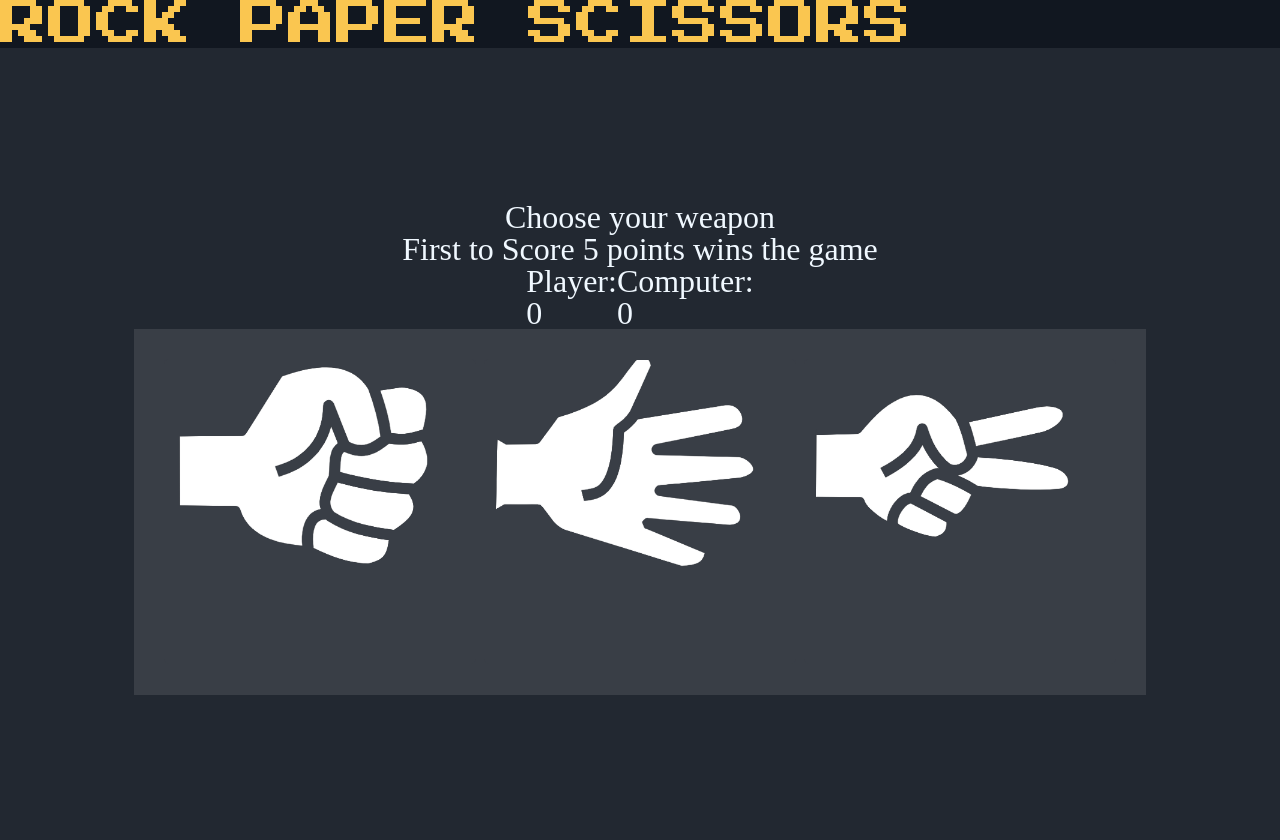
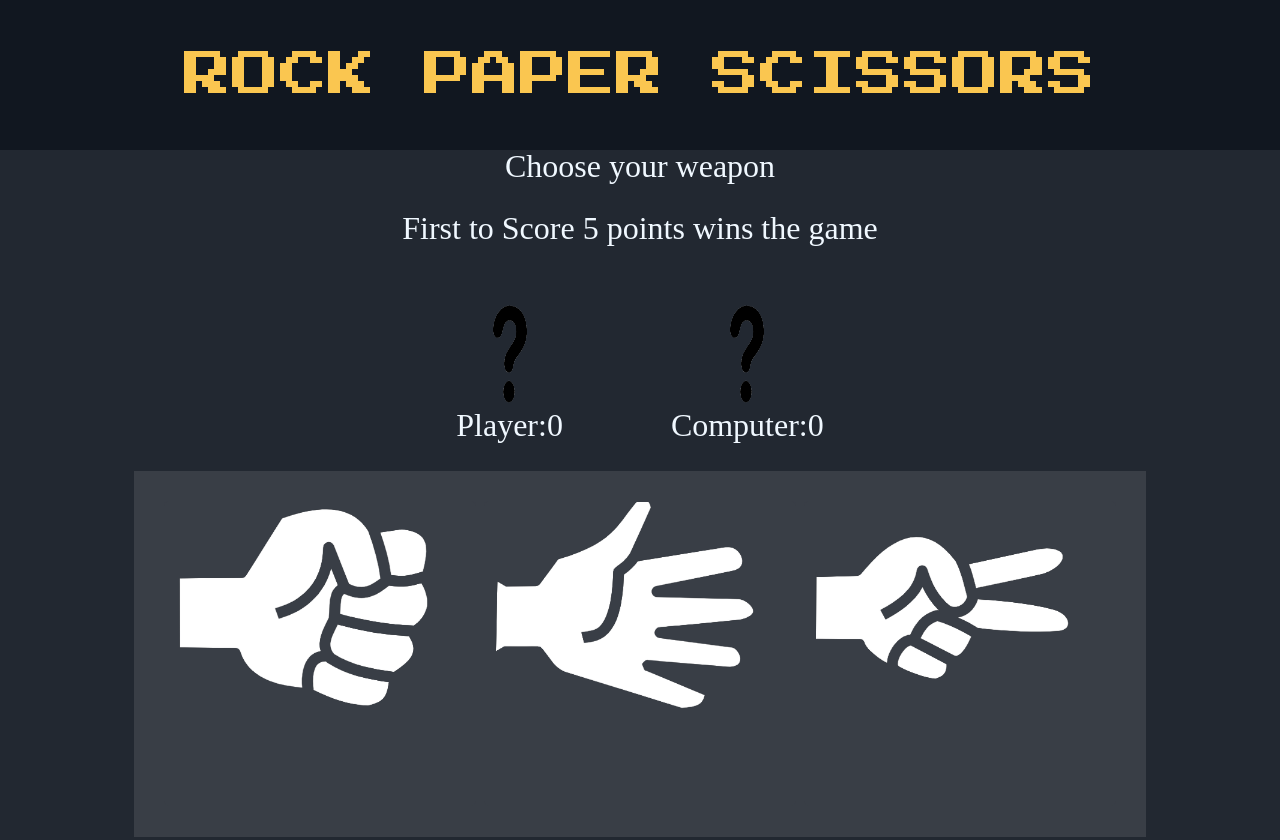
Before and after one commit to marcosferr/rock-papers-scissors, a plain HTML site: page index.html in a window 1280 px wide. Shown: the top 840 px of the page. Drawn offline with Linux system fonts and the light colour scheme.

Commit message:
Update UI

```diff
--- a/index.html
+++ b/index.html
@@ -6,19 +6,27 @@
 </head>
 
 <body>
-    <header >ROCK PAPER SCISSORS</header>
+    <header>ROCK PAPER SCISSORS</header>
     <div class="container">
-        <h3 id="main-display">Choose your weapon</h3>
+        <div>
+            <h3 id="main-display" style="text-align: center; margin-bottom: 30px;">Choose your weapon</h3>
             <p id="result-display">First to Score 5 points wins the game</p>
             <div class="info-container">
-            <div><div class="selection" id="player-selection">
+                <div>
+                    <div class="selection" id="player-selection">
+                        <img src="img/question.png" alt="">
+                    </div>
+                    <div class="result">Player: <p id="player-display">0</p>
+                    </div>
+                </div>
 
+                <div>
+                    <div class="selection" id="computer-selection"><img src="img/question.png" alt=""></div>
+
+                    <div class="result">Computer: <p id="computer-display"> 0</p>
                     </div>
-            <div>Player: <p id="player-display">0</p></div></div>
-
-           <div> <div class="selection" id="computer-selection"></div>
-
-           <div>Computer: <p id="computer-display"> 0</p> </div></div>
+                </div>
+            </div>
         </div>
         <div class="btn-containers">
             <button id="rock"><img src="img/rock.png" alt="rock"></button>
@@ -28,7 +36,7 @@
 
     </div>
     <footer>
-        Copyright  &copy Marcos Ferreira
+        Copyright &copy Marcos Ferreira
     </footer>
 
 
--- a/main.js
+++ b/main.js
@@ -14,51 +14,52 @@ function computerPlay() {
 
 
 function playRound(playerSelection, computerSelection) {
-
+    setComputerMove(computerSelection)
+    setPlayerMove(playerSelection)
     if ((playerSelection === computerSelection)) {
         resultDisplay.innerHTML = "It's a tie";
 
     }
-    if ((playerSelection === "rock" && computerSelection === "paper")||
-    (playerSelection === "paper" && computerSelection === "scissors")
-    || (playerSelection === "scissors" && computerSelection === "rock") ) {
+    if ((playerSelection === "rock" && computerSelection === "paper") ||
+        (playerSelection === "paper" && computerSelection === "scissors")
+        || (playerSelection === "scissors" && computerSelection === "rock")) {
 
         resultDisplay.innerHTML = "Computer wins";
-        computerPoints+=1;
+        computerPoints += 1;
 
     }
-    if ((playerSelection === "rock" && computerSelection === "scissors")||
-    (playerSelection === "paper" && computerSelection === "rock")||
-    playerSelection === "scissors" && computerSelection === "paper") {
+    if ((playerSelection === "rock" && computerSelection === "scissors") ||
+        (playerSelection === "paper" && computerSelection === "rock") ||
+        playerSelection === "scissors" && computerSelection === "paper") {
 
         resultDisplay.innerHTML = "Player wins";
-        playerPoints+=1;
+        playerPoints += 1;
 
     }
 
-updateDisplay();
+    updateDisplay();
 }
 
-function updateDisplay(){
+function updateDisplay() {
 
-    if(playerPoints>=5){
+    if (playerPoints >= 5) {
         mainDisplay.innerHTML = "Player Wins Game Restarted";
-        computerPoints=0;
-        playerPoints=0;
-        computerDisplay.innerHTML=0;
-        playerDisplay.innerHTML=0;
+        computerPoints = 0;
+        playerPoints = 0;
+        computerDisplay.innerHTML = 0;
+        playerDisplay.innerHTML = 0;
     }
-    if(computerPoints>=5){
+    if (computerPoints >= 5) {
         mainDisplay.innerHTML = "computer Wins Game Restarted";
-        playerPoints=0;
-        computerPoints=0;
-        computerDisplay.innerHTML=0;
-        playerDisplay.innerHTML=0;
+        playerPoints = 0;
+        computerPoints = 0;
+        computerDisplay.innerHTML = 0;
+        playerDisplay.innerHTML = 0;
     }
 
-    else{
-        computerDisplay.innerHTML=computerPoints;
-        playerDisplay.innerHTML=playerPoints;
+    else {
+        computerDisplay.innerHTML = computerPoints;
+        playerDisplay.innerHTML = playerPoints;
     }
 }
 /*function game(){
@@ -88,7 +89,7 @@ const resultDisplay = document.querySelector("#result-display");
 const computerDisplay = document.querySelector("#computer-display");
 const playerDisplay = document.querySelector("#player-display");
 const selectionPlayer = document.querySelector('#player-selection')
-const computerPlayer = document.querySelector('#computer-selection')
+const selectionComputer = document.querySelector('#computer-selection')
 
 // Create rockImg element
 const rockImg = document.createElement('img');
@@ -103,6 +104,21 @@ const scissorsImg = document.createElement('img');
 scissorsImg.src = 'img/scissors.png';
 scissorsImg.alt = 'Scissors';
 
-btnPaper.addEventListener('click', () => { playRound('paper', computerPlay()) });
+function setPlayerMove(move) {
+    selectionPlayer.innerHTML = ''
+    let img = document.createElement('img');
+    img.src = `img/${move}.png`
+    selectionPlayer.appendChild(img)
+}
+function setComputerMove(move) {
+    selectionComputer.innerHTML = ''
+    let img = document.createElement('img');
+    img.src = `img/${move}.png`
+    selectionComputer.appendChild(img)
+}
+
+
+
+btnPaper.addEventListener('click', () => { playRound('paper', computerPlay()); });
 btnRock.addEventListener('click', () => { playRound('rock', computerPlay()) });
 btnScissors.addEventListener('click', () => { playRound('scissors', computerPlay()) });
--- a/styles.css
+++ b/styles.css
@@ -52,9 +52,16 @@ header{
 font-size: 48px;
 background-color: #111720;
 color: #fac650;
+height: 150px;
+display: flex;
+justify-content: center;
+align-items: center;
 }
 body{
     background-color: #222831;
+    display: flex;
+    flex-direction: column;
+    justify-content: flex-start;
 }
 .container, .btn-container{
     display: flex;
@@ -62,7 +69,7 @@ body{
 .container{
     flex-direction: column;
     align-items: center;
-    justify-content: center;
+    justify-content: flex-start;
     height: 100vh;
     color: aliceblue;
     font-size: 2rem;
@@ -74,7 +81,9 @@ body{
     justify-content: space-around;
     padding: 30px;
 }
-footer{color: aliceblue;}
+footer{color: aliceblue;
+font-size: 32px;
+text-align: center;}
 button{
     background-color:#393e46;
     border: none;
@@ -84,8 +93,8 @@ button{
 
 }
 .selection img{
-    width: 50px;
-    height: 50px;
+    width: 100px;
+    height: 100px;
 }
 img{
     height: 300px;
@@ -100,3 +109,18 @@ img{
     flex-direction: row;
     justify-content: space-around;
 }
+.result{
+    display: flex;
+    flex-direction: row;
+}
+#result-display {
+    margin-bottom: 30px;
+}
+
+.info-container > div {
+    display: flex;
+    flex-direction: column;
+    align-items: center;
+    justify-content: center;
+    padding: 30px;
+}
```
Also changed, not shown: img/question.png (added). Lines whose indentation alone changed are shown as unchanged.
